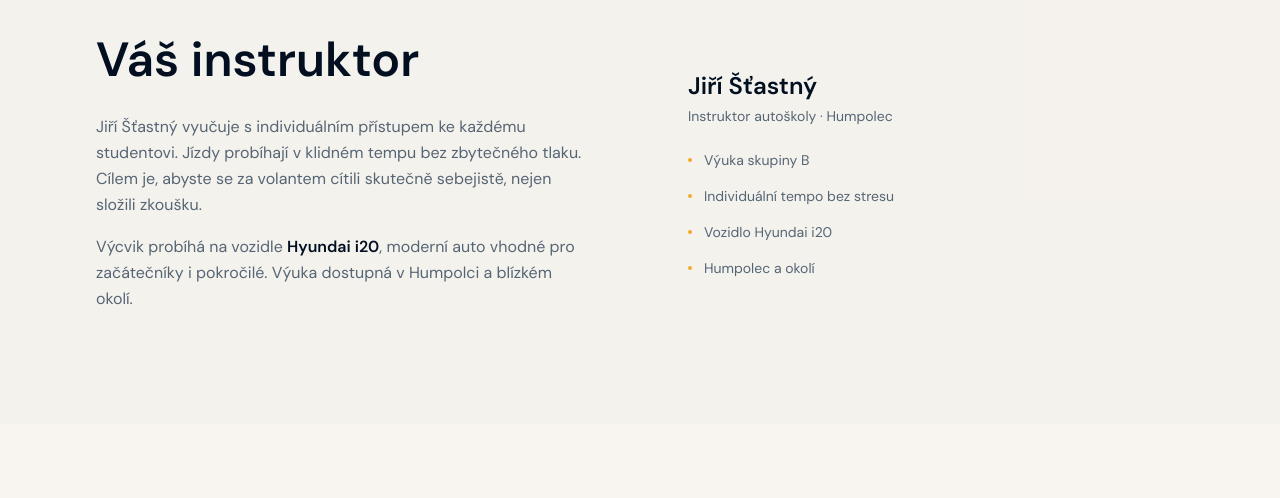
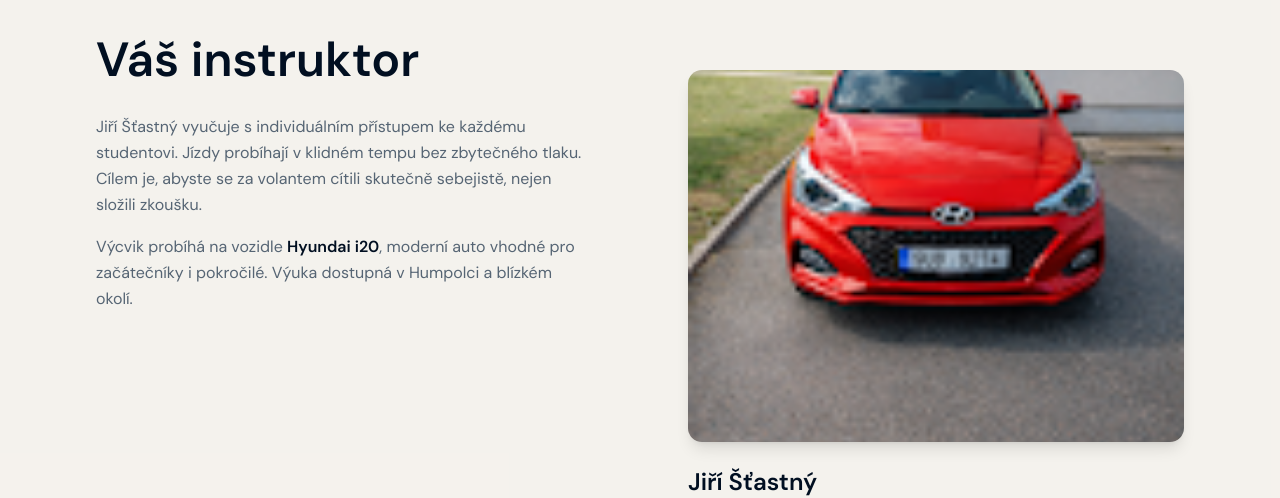
Before and after one commit to sznapiGoat/stastnyDemo, a Next.js app: page / in a window 1280 px wide. Shown: the part 818-1316 px from the top of the page. Built offline with nearby package versions, Linux system fonts and the light colour scheme.

Commit message:
feat: add Hyundai i20 vehicle photo to About section
Co-Authored-By: Claude Opus 4.8 <noreply@anthropic.com>

```diff
--- a/components/about-section.tsx
+++ b/components/about-section.tsx
@@ -1,5 +1,6 @@
 "use client"
 
+import Image from "next/image"
 import { motion } from "framer-motion"
 
 const ease = [0.22, 1, 0.36, 1] as const
@@ -52,6 +53,15 @@ export function AboutSection() {
             transition={{ duration: 0.65, ease, delay: 0.08 }}
             className="flex flex-col gap-6 pt-2 lg:pt-10"
           >
+            <div className="relative aspect-[4/3] w-full overflow-hidden rounded-xl shadow-lg">
+              <Image
+                src="/auto1.png"
+                alt="Výcvikové vozidlo Hyundai i20"
+                fill
+                className="object-cover object-center"
+                sizes="(max-width: 1024px) 100vw, 50vw"
+              />
+            </div>
             <div>
               <div
                 className="text-2xl font-bold text-foreground"
```
Also changed, not shown: public/auto1.png (added).
